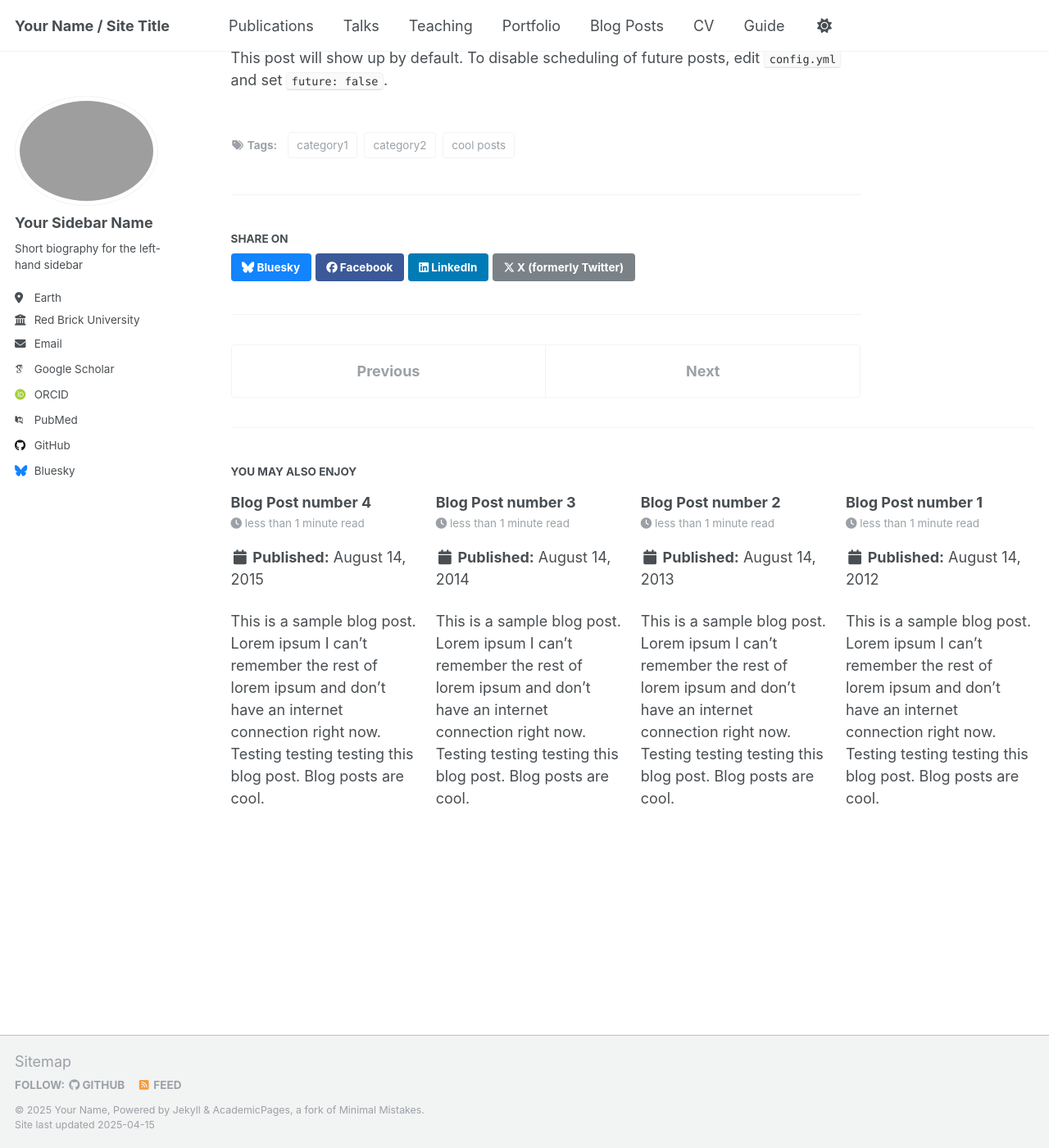
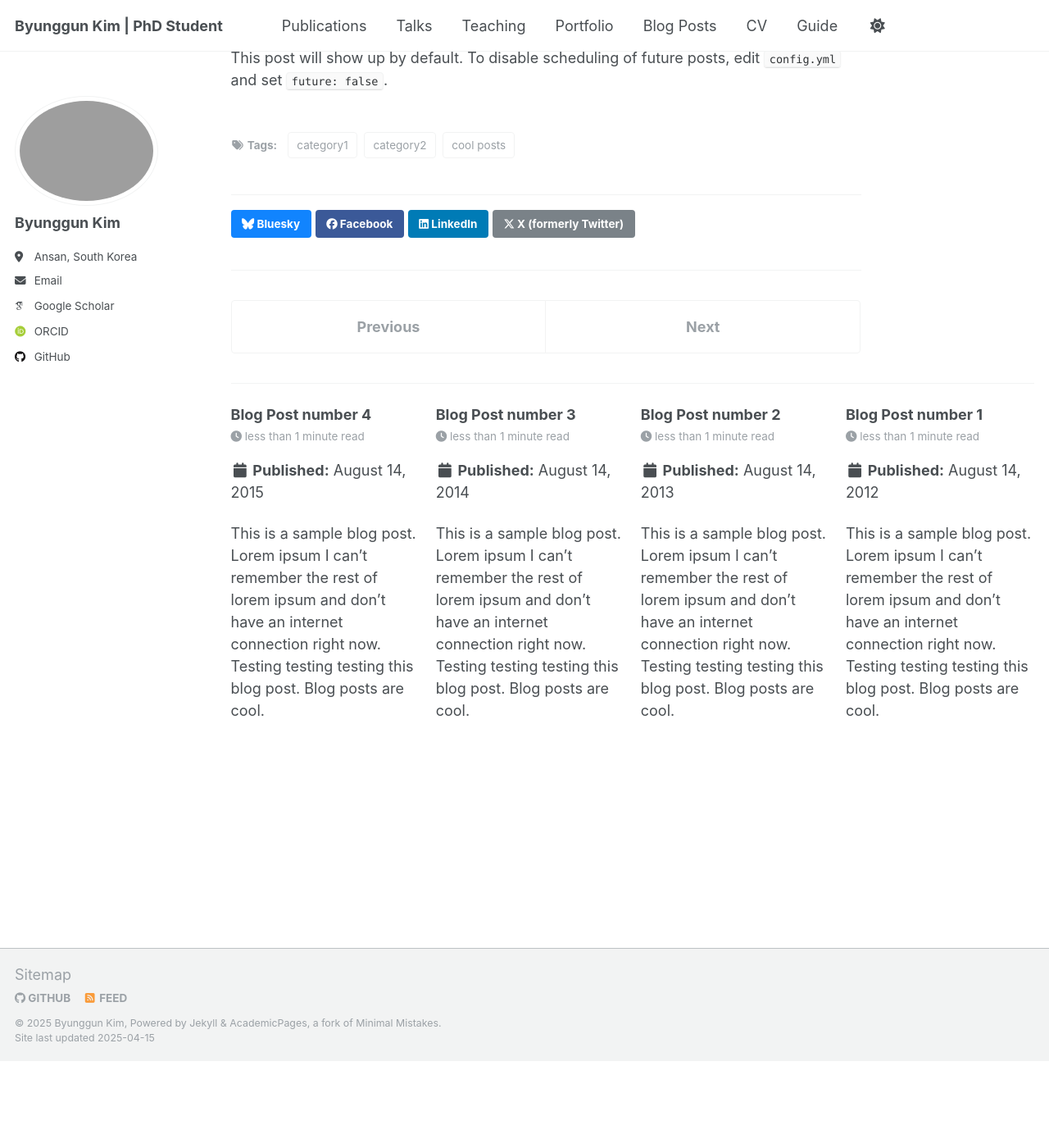
Before and after one commit to byunggunkim/byunggunkim.github.io, a Jekyll site: the page built from _posts/2199-01-01-future-post.md, in a window 1280 px wide and 1400 px high, scrolled down 166 px. Shown: the whole window at 82% size. Built offline with Jekyll 4.4.1, drawn with Linux system fonts in a browser that asks for light colours; some web fonts are replaced; after the commit the page ends 1460 px from its top, so only the background shows below that.

Commit message:
first step

```diff
--- a/_config.yml
+++ b/_config.yml
@@ -7,15 +7,15 @@
 # server process.
 
 # Basic Site Settings
-locale                   : "en-US"
+locale                   : "kr-KR" # the locale for your site, e.g. "en-US"
 site_theme               : "default"
-title                    : "Your Name / Site Title"
+title                    : "Byunggun Kim | PhD Student"
 title_separator          : "-"
-name                     : &name "Your Name"
+name                     : &name "Byunggun Kim"
 description              : &description "personal description"
-url                      : https://academicpages.github.io # the base hostname & protocol for your site e.g. "https://[your GitHub username].github.io"
+url                      : https://byunggunkim.github.io # the base hostname & protocol for your site e.g. "https://[your GitHub username].github.io"
 baseurl                  : "" # the subpath of your site, e.g. "/blog"
-repository               : "academicpages/academicpages.github.io"
+repository               : "byunggunkim/byunggunkim.github.io"
 
 # Site Author - The following control what appear as part of the author content on the side bar.
 #               If a field is blank the icon and link will not appear, otherwise it will be shown.
@@ -23,57 +23,23 @@ repository               : "academicpages/academicpages.github.io"
 author:
   # Biographic information
   avatar           : "profile.png"
-  name             : "Your Sidebar Name"
+  name             : "Byunggun Kim"
   pronouns         : # example: "she/her"
-  bio              : "Short biography for the left-hand sidebar"
-  location         : "Earth"
-  employer         : "Red Brick University"
-  uri              : # URL
-  email            : "none@example.org"
+  bio              : ""
+  location         : "Ansan, South Korea"
+  email            : "byunggunkim@hanyang.ac.kr"
 
   # Academic websites
   arxiv            : # URL - Update with the correct link to your profile
   googlescholar    : "https://scholar.google.com/citations?user=PS_CX0AAAAAJ"
-  impactstory      : # URL
   orcid            : "http://orcid.org/yourorcidurl"
-  semantic         : # URL
-  pubmed           : "https://www.ncbi.nlm.nih.gov/pubmed/?term=john+snow"
   researchgate     : # URL
-  scopus           : # URL
 
   # Repositories and software development
-  bitbucket        : # Username - Update with your username on the site
-  codepen          : # Username
-  dribbble         : # Username
   github           : "academicpages"
-  kaggle           : # Username
-  stackoverflow    : # User number or user number and name (i.e., use "1" or "1/jeff-atwood")
 
   # Social media
-  bluesky          : "bsky.app" # Replace this with you Bluesky username
-  facebook         : # Username
-  flickr           : # Username
-  foursquare       : # Username
-  goodreads        : # Username
-  google_plus      : # Username
-  keybase          : # Username
-  instagram        : # Username
-  lastfm           : # Username
   linkedin         : # Username
-  mastodon         : # URL
-  medium           : # URL
-  pinterest        : # Username
-  soundcloud       : # Username
-  steam            : # Username
-  telegram         : # URL
-  tumblr           : # Username
-  twitter          : # Username for X / Twitter
-  vine             : # Username
-  weibo            : # Username
-  wikipedia        : # Username
-  xing             : # Username
-  youtube          : # Username
-  zhihu            : # Username
 
 # Publication Category - The following the list of publication categories and their headings
 publication_category:
```
Also changed, not shown: 1 other file.
